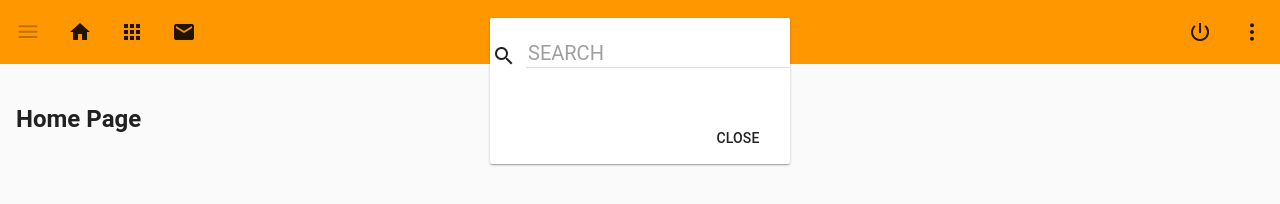
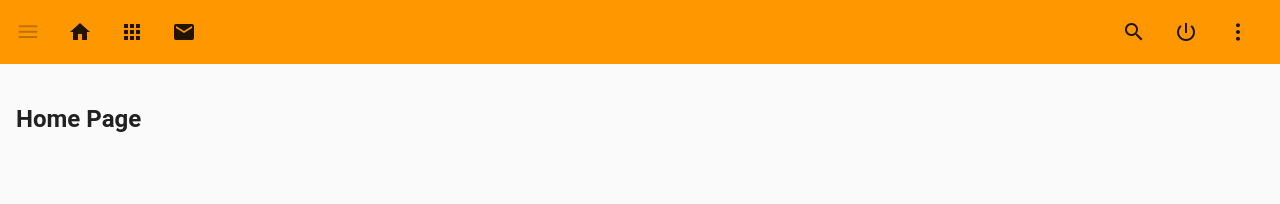
Before and after one commit to schindler/coursera-test, a website: page FullSecrets/public/secrets/index.html in a window 1280 px wide. Drawn offline with Linux system fonts and the light colour scheme.

Commit message:
User controls

```diff
--- a/FullSecrets/public/secrets/index.html
+++ b/FullSecrets/public/secrets/index.html
@@ -29,21 +29,16 @@
 		  </md-button>
 		  <span flex></span>
 
-          <md-card flex md-theme="default" style="position: fixed; width: 300px; top : 10px; left : 50%; margin-left: -150px">
-		      <md-input-container flex>
-		         <md-icon md-menu-align-target md-font-library="material-icons">search</md-icon>
-				 <label>&nbsp;</label>
-	             <input ng-model="app.search" placeholder="SEARCH">
-			  </md-input-container>
-			   <md-card-actions layout="row" layout-align="end center">
-			          <md-button>close</md-button>
-		       </md-card-actions>
-		  </md-card>
+		  <md-button class="md-icon-button" aria-label="Login" ng-click="showSearch = !showSearch">
+			<md-tooltip md-direction="bottom">Search</md-tooltip>
+			<md-icon class="material-icons">search</md-icon>
+		  </md-button>
 
 		  <md-button class="md-icon-button" aria-label="Login" ng-click="login.show($event)">
 			<md-tooltip md-direction="bottom">Login</md-tooltip>
 			<md-icon class="material-icons">power_settings_new</md-icon>
 		  </md-button>
+
 		  <md-menu>
 			<md-button class="md-icon-button" aria-label="More" ng-click="$mdOpenMenu($event)">
 			  <md-icon md-svg-icon="img/icons/more_vert.svg"></md-icon>
@@ -57,6 +52,14 @@
 				</md-menu-item>
 			</md-menu-content>
 		  </md-menu>
+		   <md-card ng-show="showSearch" flex md-theme="default" style="position: fixed; width: 300px; top : 10px; left : 100%; margin-left: -300px">
+		      <md-input-container flex>
+		         <md-icon md-menu-align-target md-font-library="material-icons">search</md-icon>
+				 <label>&nbsp;</label>
+	             <input ng-model="app.search" placeholder="SEARCH">
+			  </md-input-container>
+
+		  </md-card>
 		</div>
 	</md-toolbar>
 	<app-loading></app-loading>
```
